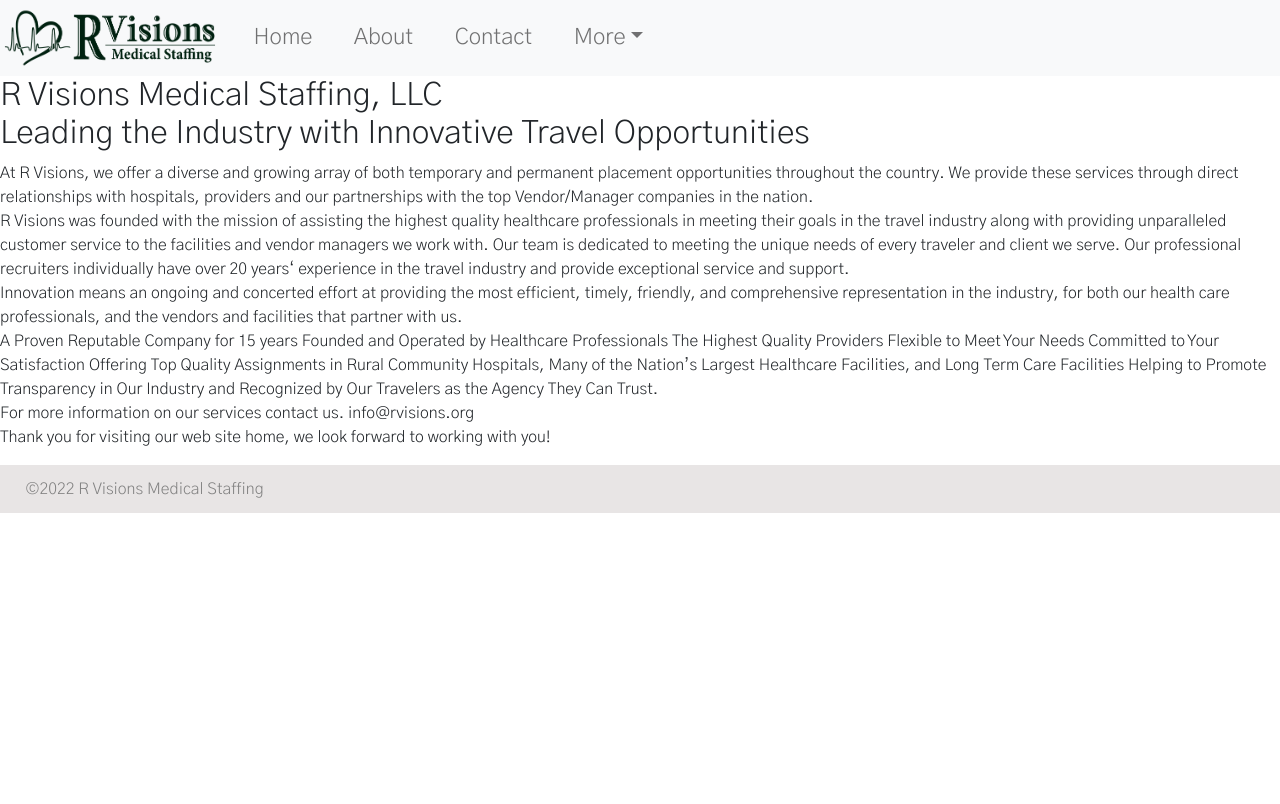
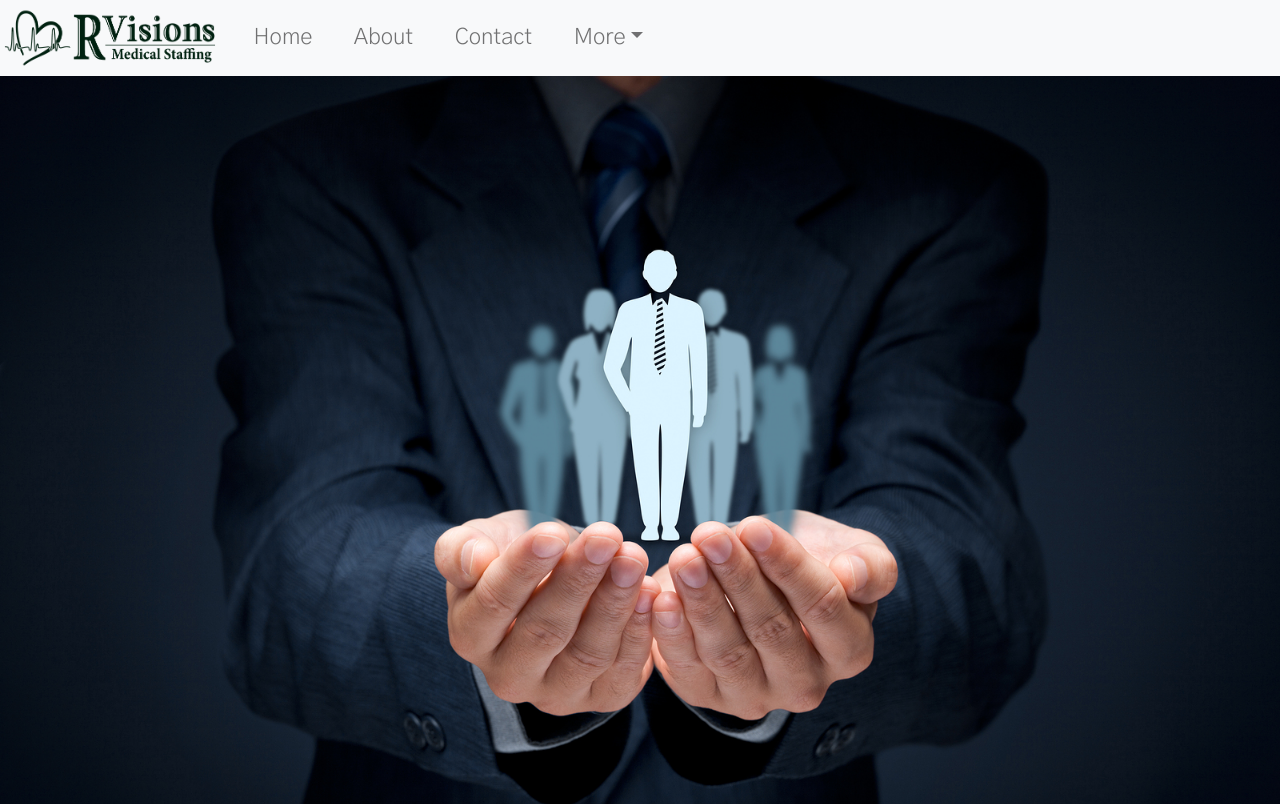
Before and after one commit to villette0/rvisions, a React (Create React App) app: page /about in a window 1280 px wide. Shown: the top 804 px of the page. Built offline with nearby package versions, Linux system fonts and the light colour scheme.

Commit message:
Working on about page

```diff
--- a/src/pages/AboutUs.jsx
+++ b/src/pages/AboutUs.jsx
@@ -3,25 +3,27 @@
 
 const AboutUs = () => {
   return (
-    <div>
+    <div className="about">
     <Helmet>
     <title>About Us</title>
     <meta name='description' content='About Rvisions' />
     </Helmet>
-
+<img src="./images/suitHollowgraph.jpeg" alt="Hands holding silhouettes of people"></img>
         <h2>R Visions Medical Staffing, LLC <br/>
 Leading the Industry with Innovative Travel Opportunities</h2>
 
 <p>At R Visions, we offer a diverse and growing array of both temporary and permanent placement opportunities throughout the country. We provide these services through direct relationships with hospitals, providers and our partnerships with the top Vendor/Manager companies in the nation.<br/>
-
+<br/>
 R Visions was founded with the mission of assisting the highest quality healthcare professionals in meeting their goals in the travel industry along with providing unparalleled customer service to the facilities and vendor managers we work with. Our team is dedicated to meeting the unique needs of every traveler and client we serve. Our professional recruiters individually have over 20 years‘ experience in the travel industry and provide exceptional service and support. <br/>
-
+<br/>
 
 Innovation means an ongoing and concerted effort at providing the most efficient, timely, friendly, and comprehensive representation in the industry, for both our health care professionals, and the vendors and facilities that partner with us. <br/>
-
+<br/>
 A Proven Reputable Company for 15 years Founded and Operated by Healthcare Professionals The Highest Quality Providers Flexible to Meet Your Needs Committed to Your Satisfaction Offering Top Quality Assignments in Rural Community Hospitals, Many of the Nation’s Largest Healthcare Facilities, and Long Term Care Facilities Helping to Promote Transparency in Our Industry and Recognized by Our Travelers as the Agency They Can Trust.<br/>
+<br/>
 For more information on our services contact us.
 info@rvisions.org <br/>
+<br/>
 
 Thank you for visiting our web site home, we look forward to working with you!
 
--- a/src/style.css
+++ b/src/style.css
@@ -20,6 +20,8 @@
     font-family: 'Gothic A1', sans-serif;
  }
 
+/* Navigation */
+
 .navbar-nav {
     font-size: 2.8vh;
 }
@@ -28,6 +30,7 @@
     padding-left: 2vw;
 }
 
+/* Home Carousel */
 .text-container {
     position: relative;
     text-align: center;
@@ -63,6 +66,7 @@
     color: white;
   }
 
+/* Home categories */
 .half-pic {
     width: 50vw;
 }
@@ -104,7 +108,6 @@
 .teal-link:hover::before{
   width: 100%;
 }
-
 
 .green-link {
     background-image: linear-gradient(
@@ -181,6 +184,27 @@
     padding-right: 2vw;
 }
 
+.hospital-float {
+    float: right;
+}
+
+
+/* About page */
+.about {
+    background-color: var(--teal);
+    color: white;
+
+}
+
+.about img {
+    width: 100%;
+}
+
+.about p {
+    margin-bottom: 0px;
+}
+
+/* Footer */
 .footer {
     background-color: rgb(232, 229, 229);
     color: grey;
@@ -190,14 +214,15 @@
     padding-left: 2vw;
 }
 
-.hospital-float {
-    float: right;
-}
+
+
+
 
 /* Mobile*/
 @media screen
 and (min-width : 250px)
 and (max-width : 768px) {
+    /* Home page */
     .clickable-text {
         font-size: 6vh;
     }
@@ -217,4 +242,5 @@
         margin-right: 3vw;
         float: left;
     }
+    /* About page */
 }
```
Also changed, not shown: public/images/suitHollowgraph.jpeg (added).
